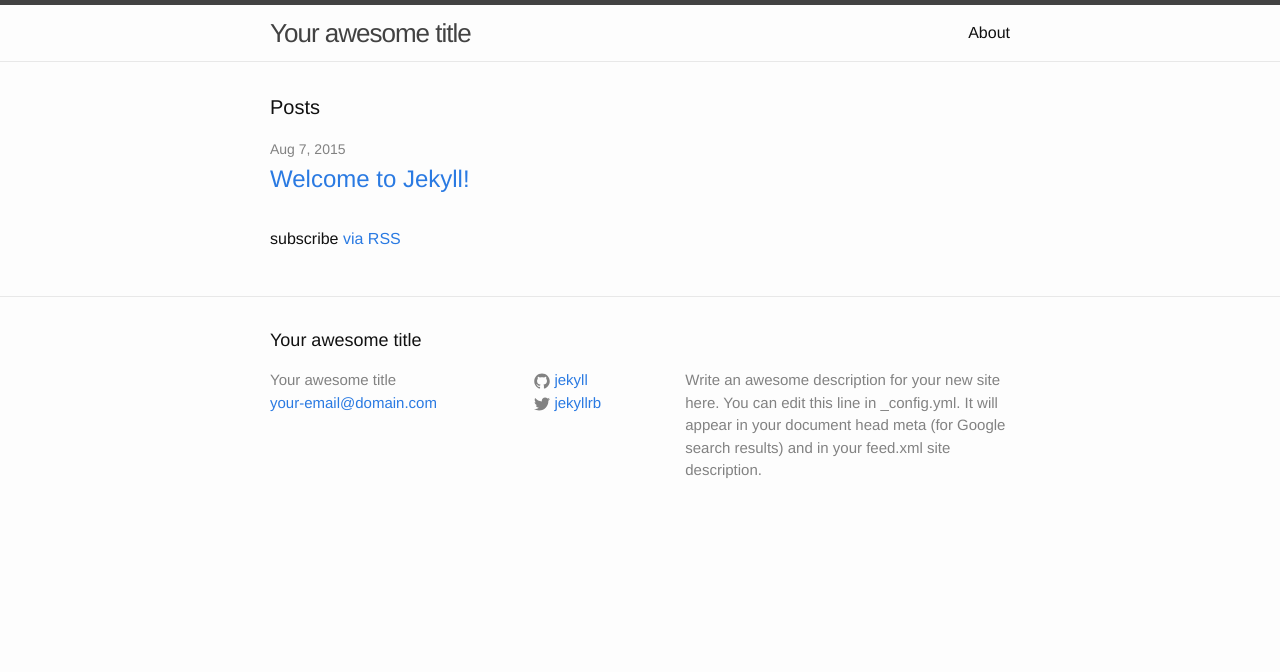
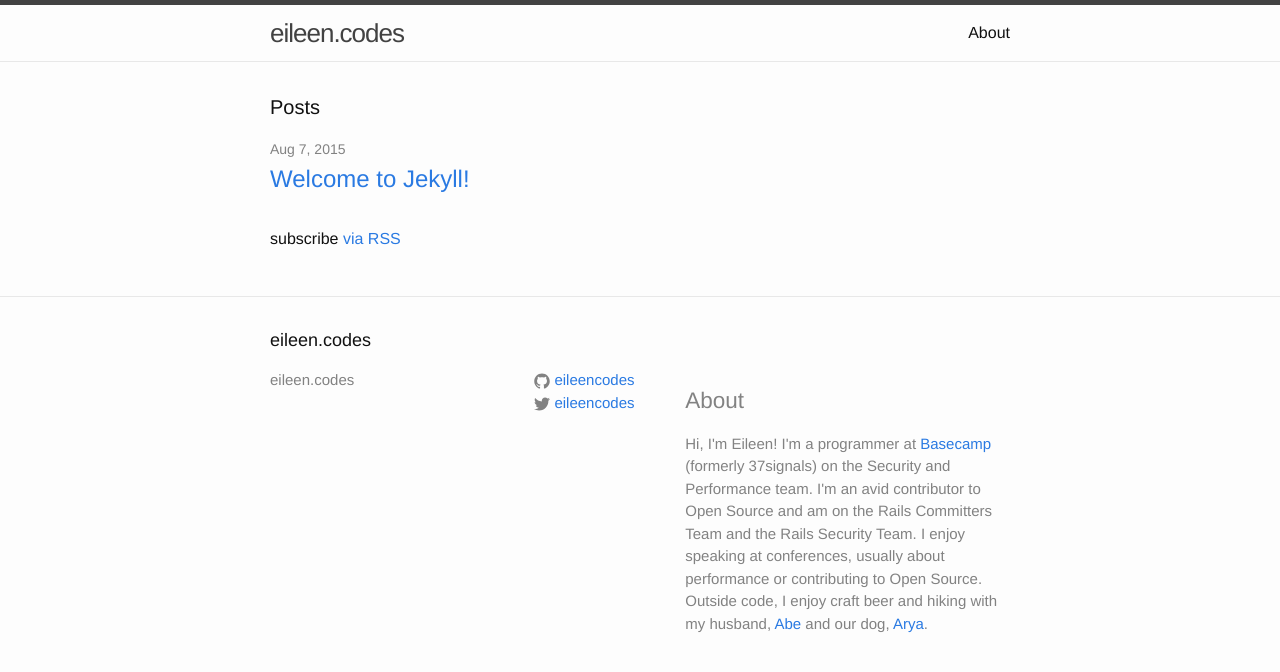
Before and after one commit to wjessop/eileencodes.github.io, a Jekyll site: the page built from index.html, in a window 1280 px wide. Shown: the top 672 px of the page. Built offline with Jekyll 4.4.1, drawn with Linux system fonts in a browser that asks for light colours.

Commit message:
Update config values
Set description, links, post types w/ url values etc.

```diff
--- a/_config.yml
+++ b/_config.yml
@@ -1,13 +1,28 @@
 # Site settings
-title: Your awesome title
-email: your-email@domain.com
+title: eileen.codes
+name: Eileen M. Uchitelle
 description: > # this means to ignore newlines until "baseurl:"
-  Write an awesome description for your new site here. You can edit this
-  line in _config.yml. It will appear in your document head meta (for
-  Google search results) and in your feed.xml site description.
+  <h2>About</h2>
+  <p>Hi, I'm Eileen! I'm a programmer at <a href='http://basecamp.com' target='_blank'>Basecamp</a> (formerly 37signals) on the Security and Performance team. I'm an avid contributor to Open Source and am on the Rails Committers Team and the Rails Security Team. I enjoy speaking at conferences, usually about performance or contributing to Open Source. Outside code, I enjoy craft beer and hiking with my husband, <a href='http://twitter.com/abeuchitelle' target='_blank'>Abe</a> and our dog, <a href='http://twitter.com/aryadog' target='_blank'>Arya</a>.</p>
+
 url: "http://yourdomain.com" # the base hostname & protocol for your site
-twitter_username: jekyllrb
-github_username:  jekyll
+twitter_username: eileencodes
+github_username:  eileencodes
 
 # Build settings
 markdown: kramdown
+
+defaults:
+  -
+    scope:
+      path: ""
+      type: "posts"
+    values:
+      layout: "post"
+      permalink: "/posts/:title"
+  -
+    scope:
+      path: "speaking"
+      type: "pages" # previously `page` in Jekyll 2.2.
+    values:
+      layout: "page" # overrides previous default layout
```
